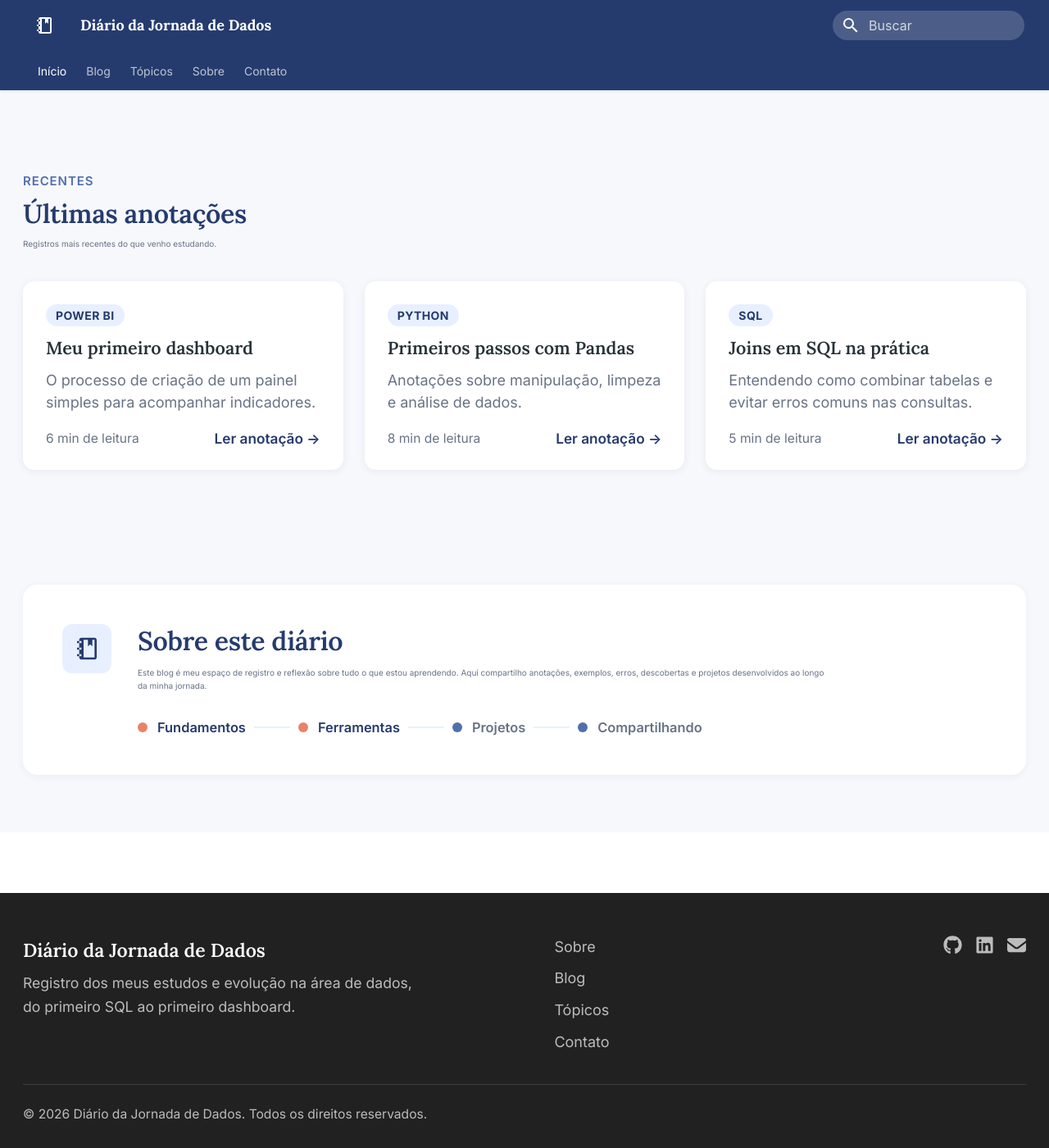
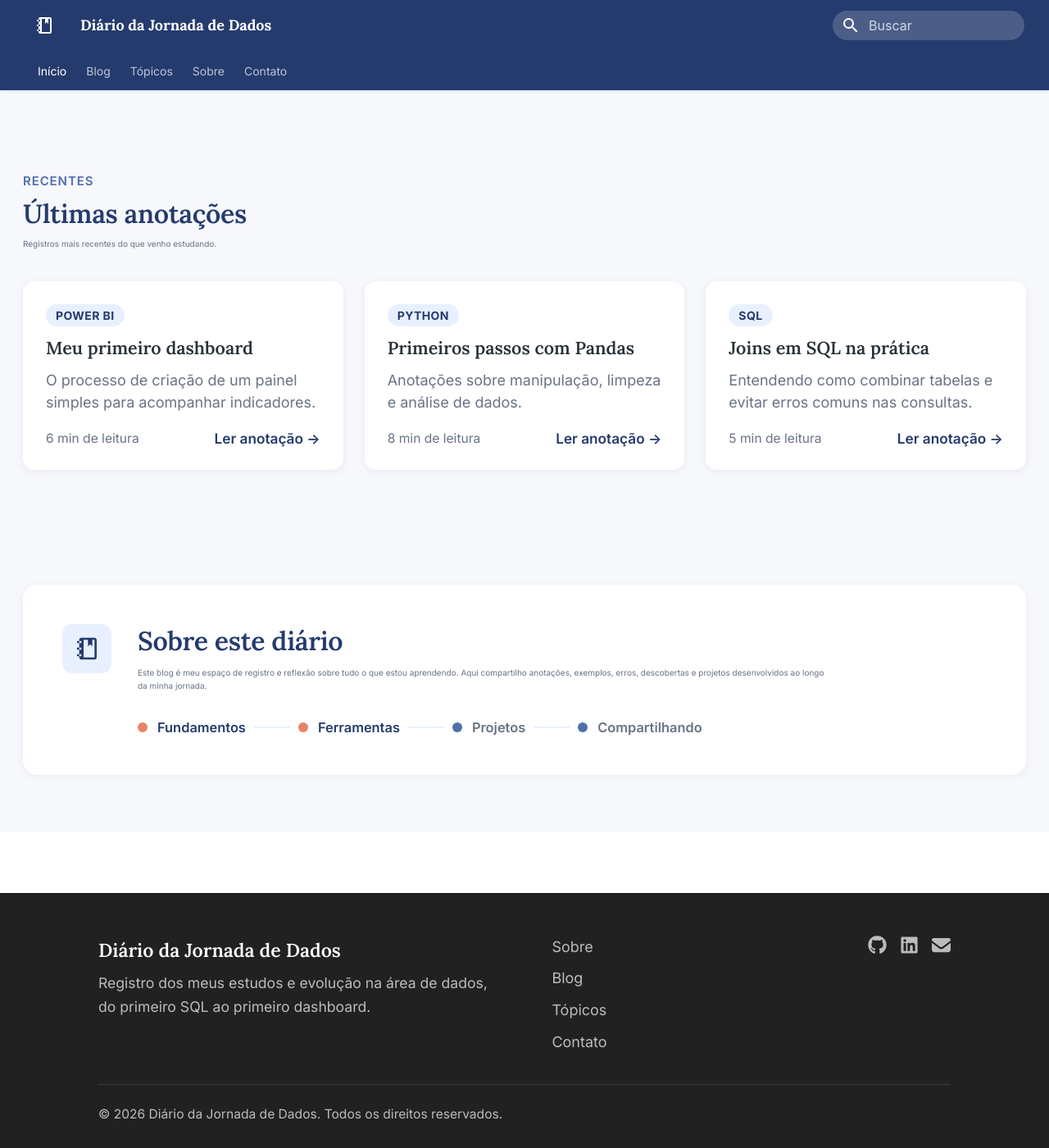
Before and after one commit to erica-luuz/diario-jornada-dados, an MkDocs documentation site: the page built from docs/index.md, in a window 1280 px wide and 1400 px high, scrolled down 1244 px. Shown: the whole window at 82% size. Built offline with MkDocs 1.6.1 and Material for MkDocs 9.7.7, drawn with Linux system fonts in a browser that asks for light colours.

Commit message:
Reduz a largura do rodape
O conteudo do rodape ocupava toda a largura da secao (74rem), deixando
grandes vazios entre marca, links e icones em telas largas. Reduzido
para 52rem para ficar mais compacto e proximo.

Co-Authored-By: Claude Sonnet 5 <noreply@anthropic.com>

```diff
--- a/docs/stylesheets/extra.css
+++ b/docs/stylesheets/extra.css
@@ -450,11 +450,11 @@ h1, h2, h3, h4,
 }
 
 .diario-footer__grid {
-  max-width: 74rem;
+  max-width: 52rem;
   margin: 0 auto;
   display: grid;
-  grid-template-columns: 1.4fr 1fr auto;
-  gap: 2rem;
+  grid-template-columns: 1.2fr 0.8fr auto;
+  gap: 2.5rem;
   align-items: start;
 }
 
@@ -508,7 +508,7 @@ h1, h2, h3, h4,
 }
 
 .diario-footer__bottom {
-  max-width: 74rem;
+  max-width: 52rem;
   margin: 1.8rem auto 0;
   padding-top: 1.2rem;
   border-top: 1px solid rgba(255, 255, 255, 0.12);
```
